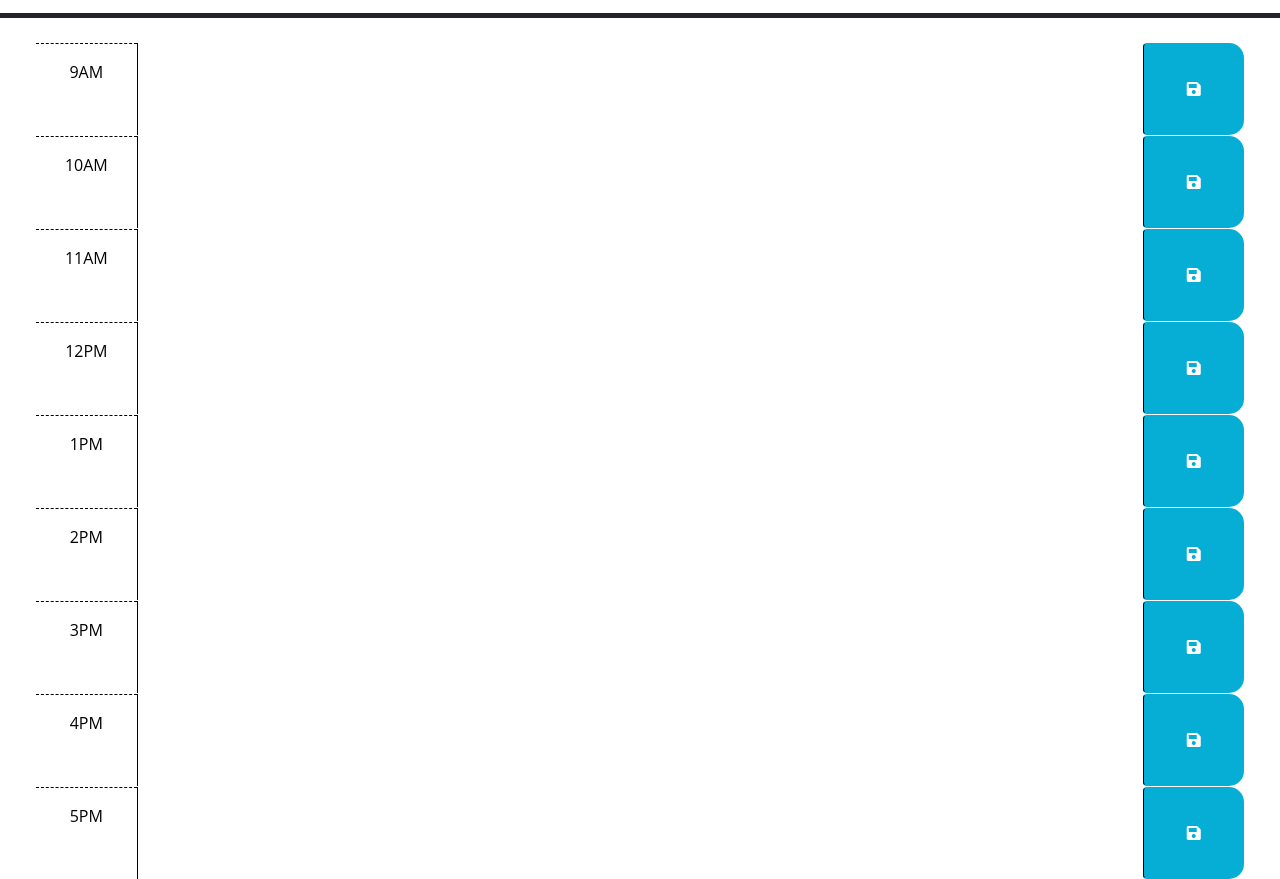
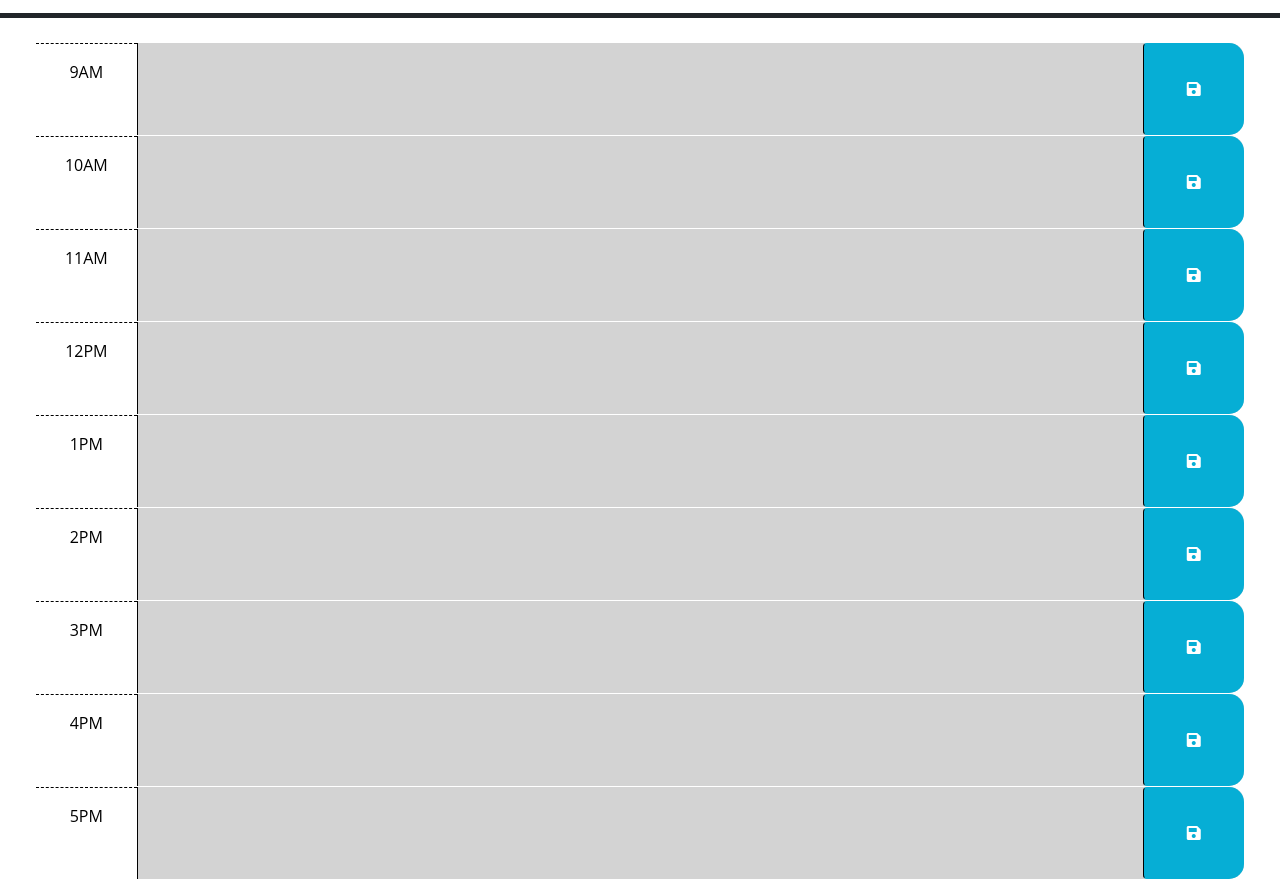
Before and after one commit to Turbdorb/daily-planner, a plain HTML site: page Develop/index.html in a window 1280 px wide. Shown: the part 260-1139 px from the top of the page. Drawn offline with nearby package versions, Linux system fonts and the light colour scheme.

Commit message:
removed psuedo code and fixed classes on timeblocks depending on the current time and added function to grab saved values from timeblocks

```diff
--- a/Develop/index.html
+++ b/Develop/index.html
@@ -25,25 +25,15 @@
   </head>
 
   <body>
-    <!-- TODO: Center the header text using bootstrap layout -->
+    <!-- Centered text and created a border to reflect the example -->
     <header class="p-5 mb-4 text-center border-bottom border-dark border-5">
       <h1 class="display-3">Work Day Scheduler</h1>
       <p class="lead">A simple calendar app for scheduling your work day</p>
       <p id="currentDay" class="lead"></p>
     </header>
     <div class="container-fluid px-5">
-      <!-- Use class for "past", "present", and "future" to apply styles to the
-        time-block divs accordingly. The javascript will need to do this by
-        adding/removing these classes on each div by comparing the hour in the
-        id to the current hour. The html provided below is meant to be an example
-        demonstrating how the css provided can be leveraged to create the
-        desired layout and colors. The html below should be removed or updated
-        in the finished product. Remember to delete this comment once the
-        code is implemented.
-        -->
 
-      <!-- Example of a past time block. The "past" class adds a gray background color. -->
-      <div id="hour-9" class="row time-block">
+      <div id="09" class="row time-block">
         <div class="col-2 col-md-1 hour text-center py-3">9AM</div>
         <textarea class="col-8 col-md-10 description" rows="3"> </textarea>
         <button class="btn saveBtn col-2 col-md-1" aria-label="save">
@@ -51,8 +41,7 @@
         </button>
       </div>
 
-      <!-- Example of a present time block. The "present" class adds a red background color. -->
-      <div id="hour-10" class="row time-block">
+      <div id="10" class="row time-block">
         <div class="col-2 col-md-1 hour text-center py-3">10AM</div>
         <textarea class="col-8 col-md-10 description" rows="3"> </textarea>
         <button class="btn saveBtn col-2 col-md-1" aria-label="save">
@@ -60,8 +49,7 @@
         </button>
       </div>
 
-      <!-- Example of a time block. The "future" class adds a green background color. -->
-      <div id="hour-11" class="row time-block">
+      <div id="11" class="row time-block">
         <div class="col-2 col-md-1 hour text-center py-3">11AM</div>
         <textarea class="col-8 col-md-10 description" rows="3"> </textarea>
         <button class="btn saveBtn col-2 col-md-1" aria-label="save">
@@ -69,7 +57,7 @@
         </button>
       </div>
 
-      <div id="hour-12" class="row time-block">
+      <div id="12" class="row time-block">
         <div class="col-2 col-md-1 hour text-center py-3">12PM</div>
         <textarea class="col-8 col-md-10 description" rows="3"> </textarea>
         <button class="btn saveBtn col-2 col-md-1" aria-label="save">
@@ -77,7 +65,7 @@
         </button>
       </div>
 
-      <div id="hour-13" class="row time-block">
+      <div id="13" class="row time-block">
         <div class="col-2 col-md-1 hour text-center py-3">1PM</div>
         <textarea class="col-8 col-md-10 description" rows="3"> </textarea>
         <button class="btn saveBtn col-2 col-md-1" aria-label="save">
@@ -85,7 +73,7 @@
         </button>
       </div>
 
-      <div id="hour-14" class="row time-block">
+      <div id="14" class="row time-block">
         <div class="col-2 col-md-1 hour text-center py-3">2PM</div>
         <textarea class="col-8 col-md-10 description" rows="3"> </textarea>
         <button class="btn saveBtn col-2 col-md-1" aria-label="save">
@@ -93,7 +81,7 @@
         </button>
       </div>
 
-      <div id="hour-15" class="row time-block">
+      <div id="15" class="row time-block">
         <div class="col-2 col-md-1 hour text-center py-3">3PM</div>
         <textarea class="col-8 col-md-10 description" rows="3"> </textarea>
         <button class="btn saveBtn col-2 col-md-1" aria-label="save">
@@ -101,7 +89,7 @@
         </button>
       </div>
 
-      <div id="hour-16" class="row time-block">
+      <div id="16" class="row time-block">
         <div class="col-2 col-md-1 hour text-center py-3">4PM</div>
         <textarea class="col-8 col-md-10 description" rows="3"> </textarea>
         <button class="btn saveBtn col-2 col-md-1" aria-label="save">
@@ -109,7 +97,7 @@
         </button>
       </div>
 
-      <div id="hour-17" class="row time-block">
+      <div id="17" class="row time-block">
         <div class="col-2 col-md-1 hour text-center py-3">5PM</div>
         <textarea class="col-8 col-md-10 description" rows="3"> </textarea>
         <button class="btn saveBtn col-2 col-md-1" aria-label="save">
--- a/Develop/script.js
+++ b/Develop/script.js
@@ -1,18 +1,8 @@
 // function will execute when the DOM is fully loaded
 $(document).ready(function () {
-  // Shows the current date under the title
-  var currentDay = dayjs().format('dddd, MMMM D, YYYY');
-  $('#currentDay').text(currentDay);
-
-  // TODO: Add a listener for click events on the save button. This code should
-  // use the id in the containing time-block as a key to save the user input in
-  // local storage. HINT: What does `this` reference in the click listener
-  // function? How can DOM traversal be used to get the "hour-x" id of the
-  // time-block containing the button that was clicked? How might the id be
-  // useful when saving the description in local storage?
 
   // Button event listener get a variable for what hour it is when clicking the save button and the input on that hour from the user
-  // Also when button is clicked the input for that hour and what hour it is is saved to local storage
+  // Also when save button is clicked the input for that hour and what hour it is is saved to local storage
   $('.saveBtn').on('click', function() {
     var currentHour = $(this).parent().attr('id');
     var input = $(this).parent().children('textarea').val();
@@ -21,17 +11,27 @@
 
     localStorage.setItem(currentHour, input);
   })
-  // TODO: Add code to apply the past, present, or future class to each time
-  // block by comparing the id to the current hour. HINTS: How can the id
-  // attribute of each time-block be used to conditionally add or remove the
-  // past, present, and future classes? How can Day.js be used to get the
-  // current hour in 24-hour time?
+
+  // applies the past, present, or future class to each time block depending on the current time
   $('.time-block').each(function() {
+    var timeBlock = $(this).attr('id');
+    var currentTime = dayjs().format('HH');
 
+    if (timeBlock < currentTime) {
+      $(this).addClass('past');
+    } else if (timeBlock === currentTime) {
+      $(this).addClass('present');
+    } else {
+      $(this).addClass('future');
+    }
   })
-  // TODO: Add code to get any user input that was saved in localStorage and set
-  // the values of the corresponding textarea elements. HINT: How can the id
-  // attribute of each time-block be used to do this?
-  //
-  // TODO: Add code to display the current date in the header of the page.
+  // Code grabs the values saved in time-block earlier and puts stored values into the textarea element
+  $('.time-block').each(function() {
+    var workHour = $(this).attr('id');
+    var workTask = localStorage.getItem(workHour);
+    $(this).children('textarea').val(workTask);
+  })
+  // Shows the current date in the header of the page.
+  var currentDay = dayjs().format('dddd, MMMM D, YYYY');
+  $('#currentDay').text(currentDay);
 });
```
